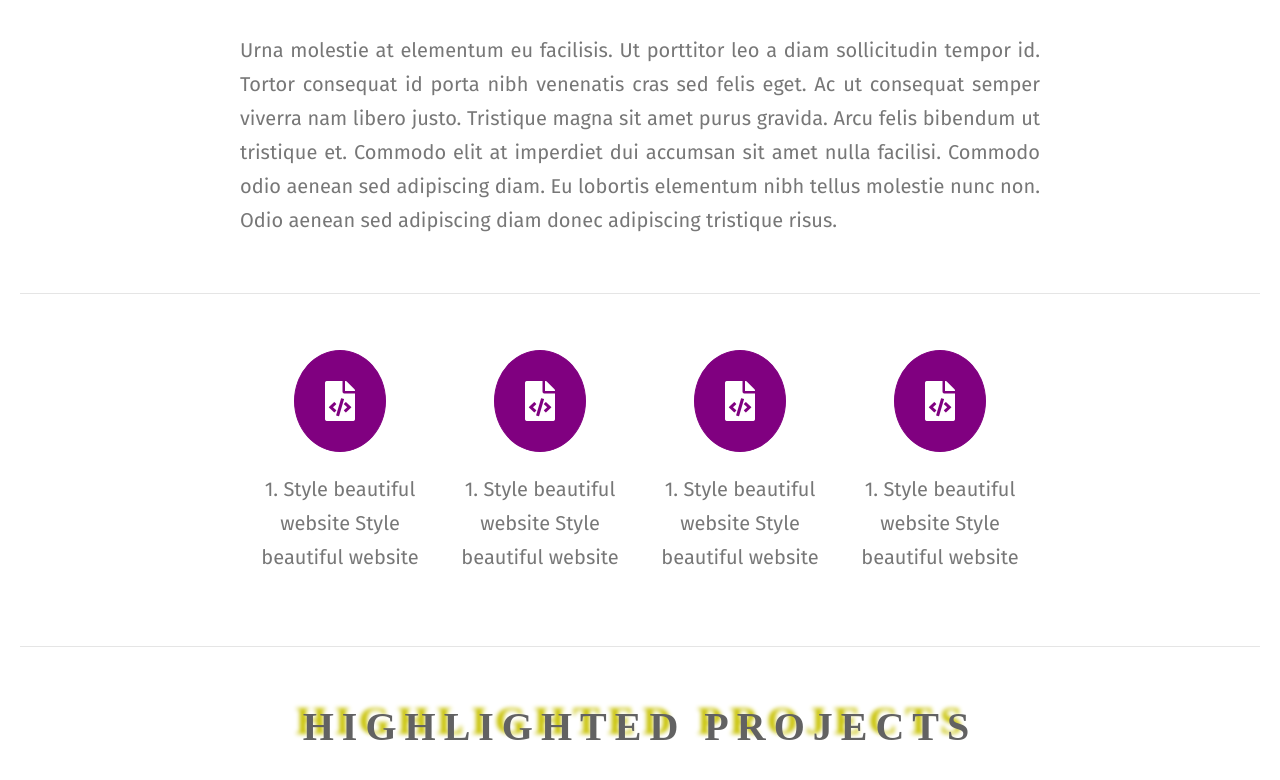
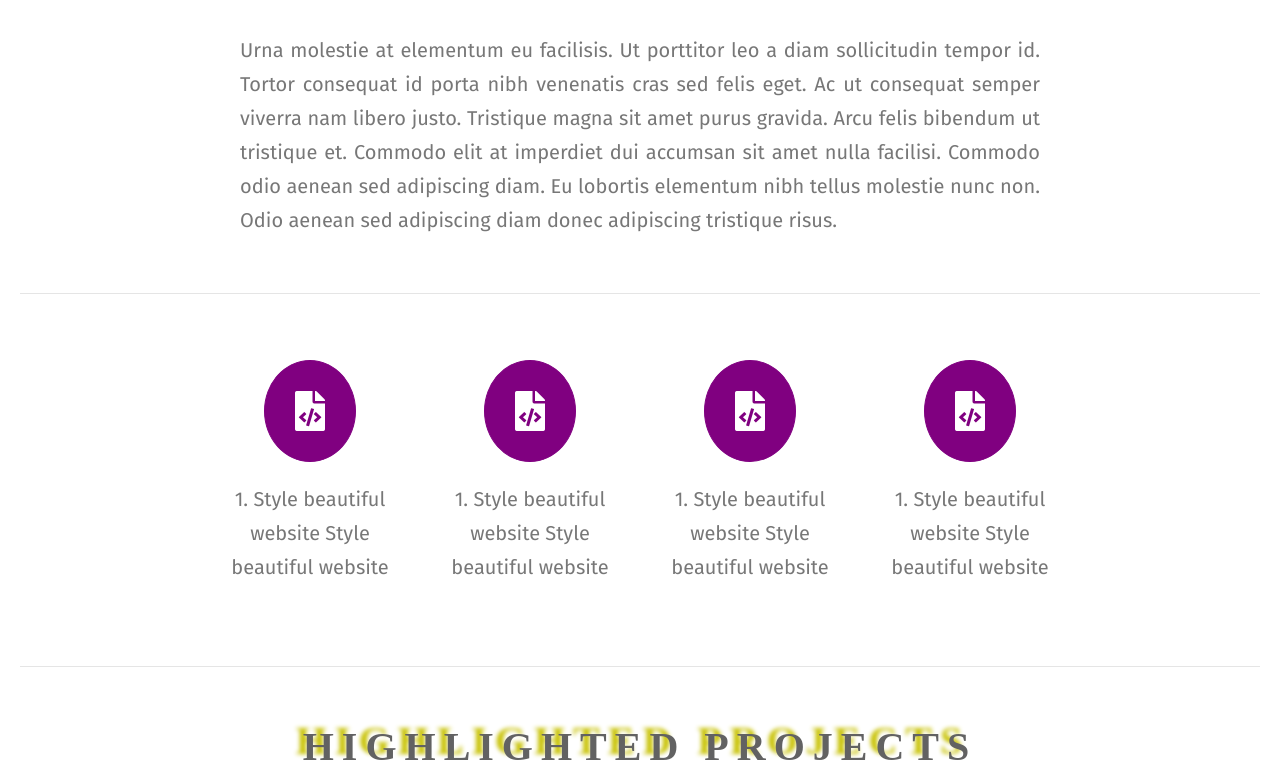
Before and after one commit to YakubuAmidu/portfolio3, a React (Create React App) app: page /portfolio in a window 1280 px wide. Shown: the part 385-1165 px from the top of the page. Built offline with nearby package versions, Linux system fonts and the light colour scheme.

Commit message:
Initial commit

```diff
--- a/src/components/App.css
+++ b/src/components/App.css
@@ -203,6 +203,14 @@ body {
   padding-bottom: 40px;
 }
 
+.logos {
+  margin: 10px;
+}
+
+.description {
+  width: 200px;
+}
+
 .fa-file-code {
   font-size: 40px;
   background-color: purple;
```
